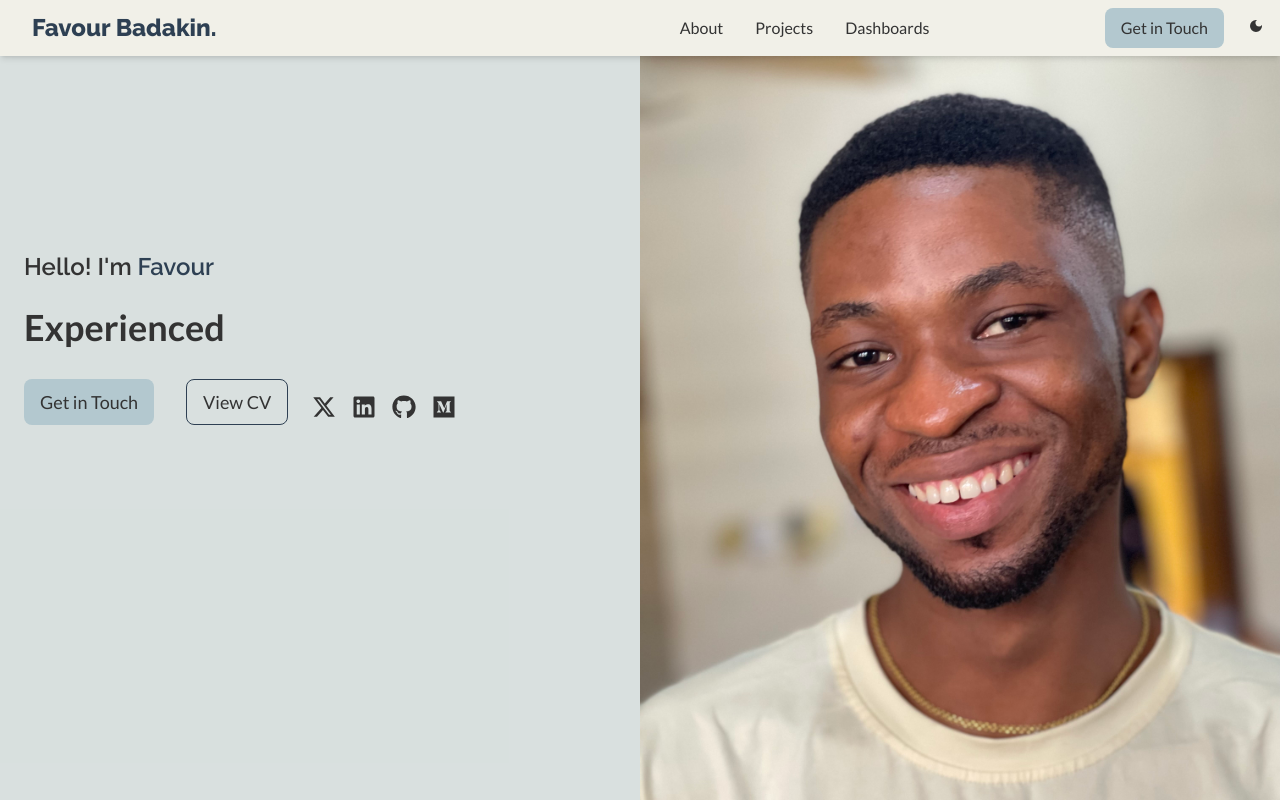
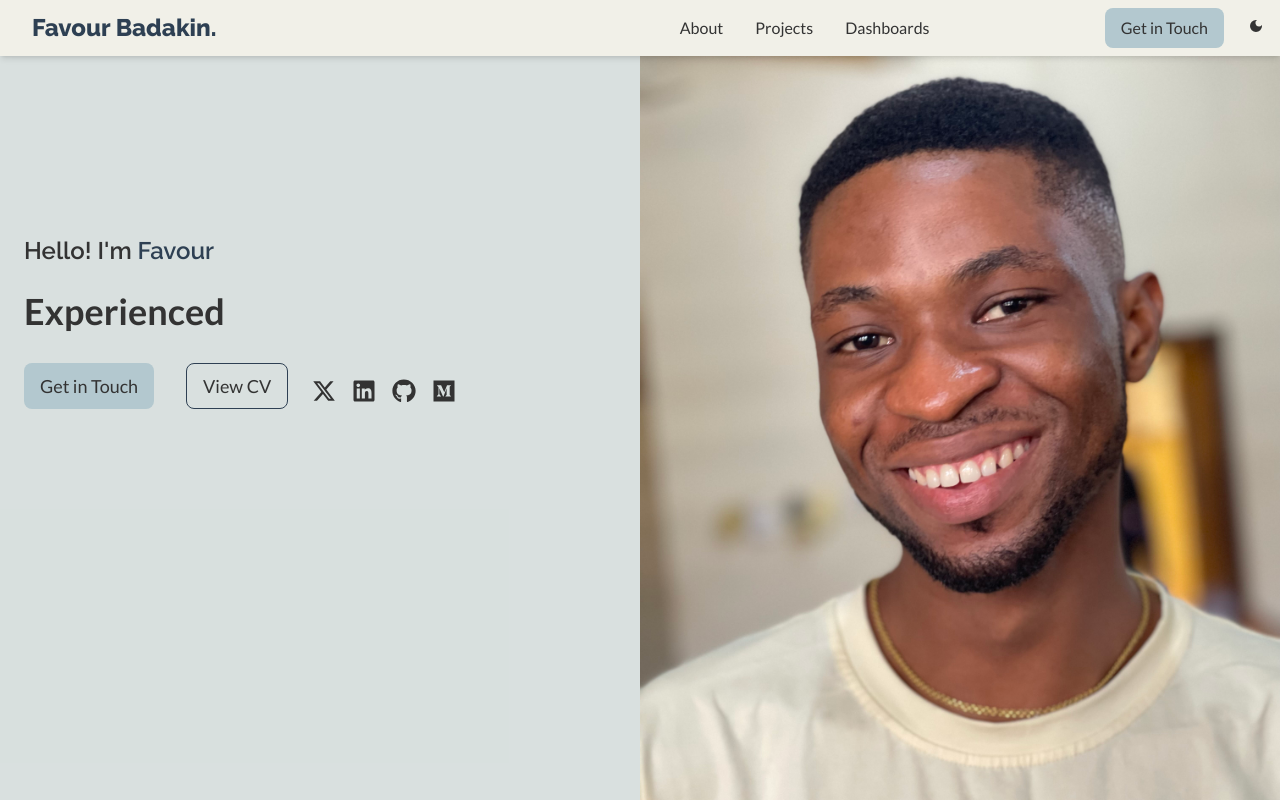
Before and after one commit to FaveInsights/myportfolio, a React (Vite) app: page / in a window 1280 px wide. Shown: the top 800 px of the page. Built offline with nearby package versions, Linux system fonts and the light colour scheme; a web font is replaced by a local one.

Commit message:
some changes

```diff
--- a/src/components/Hero.jsx
+++ b/src/components/Hero.jsx
@@ -18,7 +18,7 @@ const Hero = () => {
     timeOfDay = "evening";
   }
   return (
-    <section className="h-[70vh] sm:h-full rounded-b-3xl lg:rounded-none flex-col items-center lg:flex-row flex w-full bgg-[#E5E1DA] bg-[#B3C8CF] bg-opacity-40 dark:dark dark:bg-inherit mt-8 pt-4 pb-6 lg:py-0">
+    <section className="h-[70vh] sm:h-full rounded-b-3xl lg:rounded-none flex-col items-center lg:flex-row flex w-full bgg-[#E5E1DA] bg-[#B3C8CF] bg-opacity-40 dark:dark dark:bg-inherit mt-4 pt-4 pb-6 lg:py-0">
       <div className="w-full md:w-1/2">
         <div className="lg:mt-[-15rem] text-center lg:text-left px-6">
           <h6 className="lg:text-2xl mt-2 font-semibold secondary text-xl">
```
